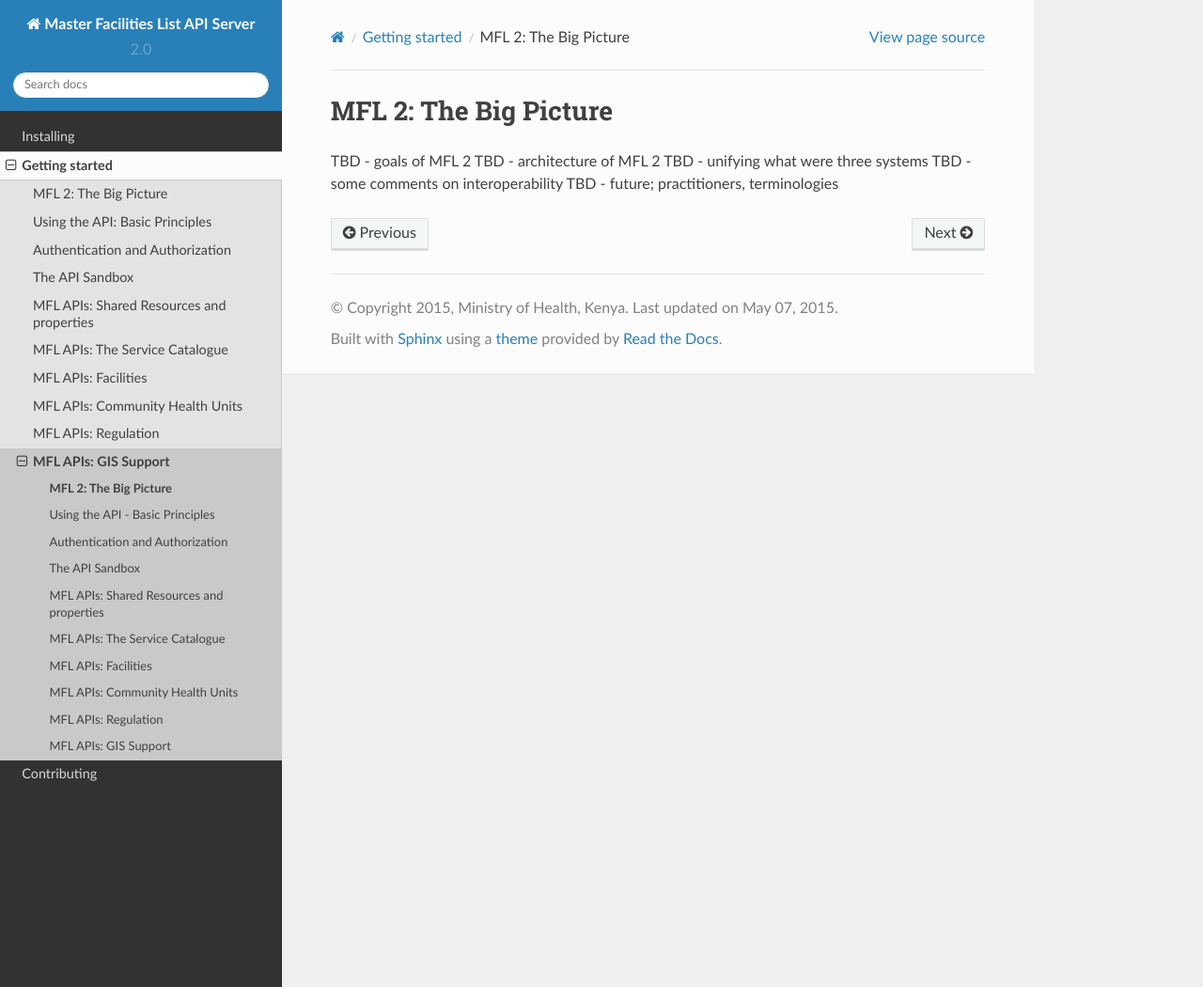
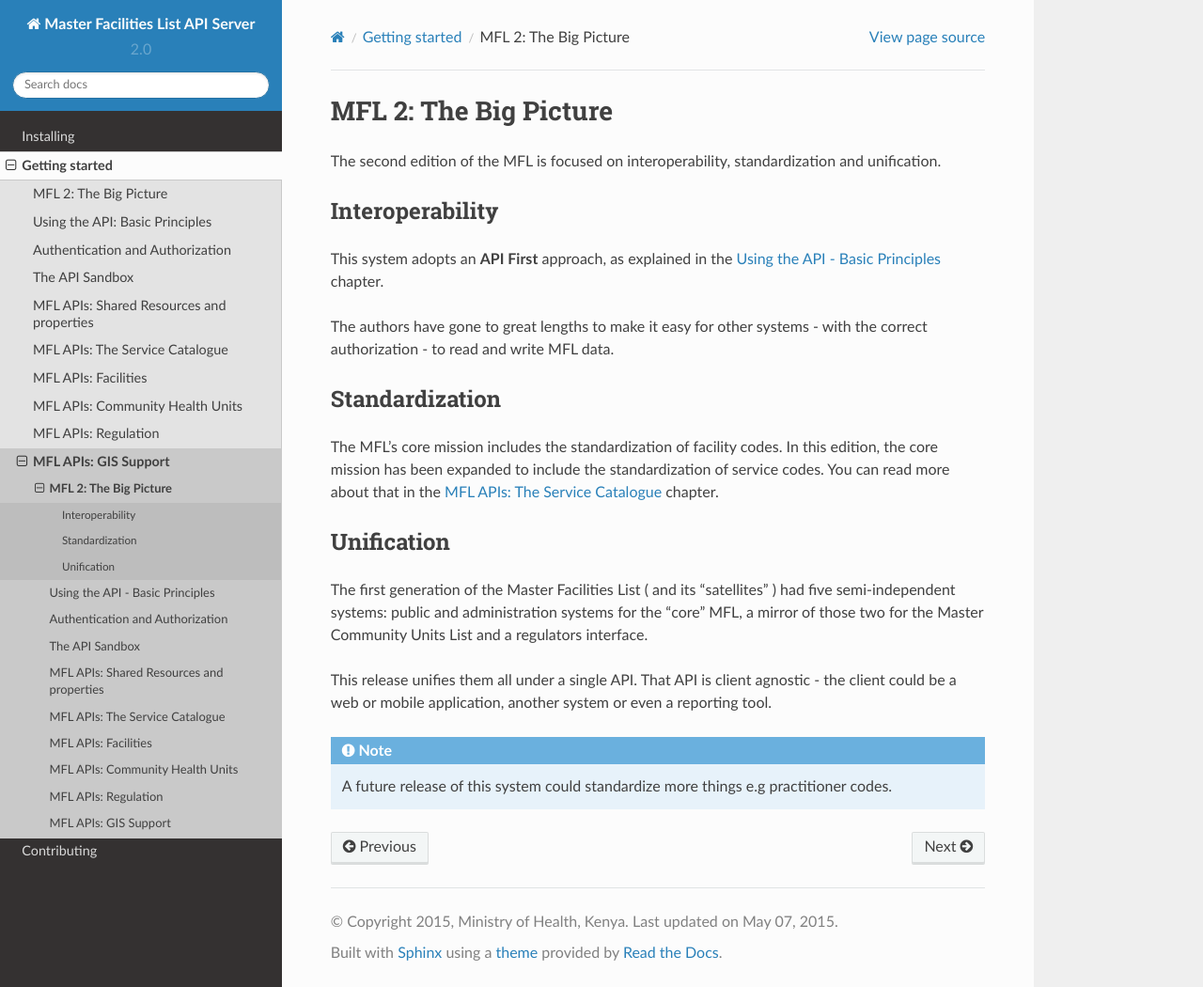
Before and after one commit to MasterFacilityList/mfl_api, a Sphinx documentation site: the page built from docs/getting_started/the_big_picture.rst, in a window 1280 px wide and 1050 px high. Shown: the whole window at 94% size. Built offline with Sphinx 7.4.7 and the Read the Docs theme 2.0.0, drawn with Linux system fonts in a browser that asks for light colours.

Commit message:
Written out the "big picture" chapter

```diff
--- a/docs/conf.py
+++ b/docs/conf.py
@@ -44,7 +44,7 @@ copyright = u'2015, Ministry of Health, Kenya'
 # The short X.Y version.
 version = '2.0'
 # The full version, including alpha/beta/rc tags.
-release = '2.0.0a1'
+release = '2.0.0'
 
 # The language for content autogenerated by Sphinx. Refer to documentation
 # for a list of supported languages.
@@ -191,7 +191,7 @@ latex_documents = [
 
 # For "manual" documents, if this is true, then toplevel headings are parts,
 # not chapters.
-latex_use_parts = True
+latex_use_parts = False
 
 # If true, show page references after internal links.
 latex_show_pagerefs = True
--- a/docs/getting_started/the_big_picture.rst
+++ b/docs/getting_started/the_big_picture.rst
@@ -1,10 +1,38 @@
 MFL 2: The Big Picture
 =========================
-TBD - goals of MFL 2
-TBD - architecture of MFL 2
-TBD - unifying what were three systems
-TBD - some comments on interoperability
-TBD - future; practitioners, terminologies
+
+The second edition of the MFL is focused on interoperability, standardization
+and unification.
+
+Interoperability
+------------------
+This system adopts an **API First** approach, as explained in the :doc:`api`
+chapter.
+
+The authors have gone to great lengths to make it easy for other systems
+- with the correct authorization - to read and write MFL data.
+
+Standardization
+-----------------
+The MFL's core mission includes the standardization of facility codes. In this
+edition, the core mission has been expanded to include the standardization of
+service codes. You can read more about that in the :doc:`services` chapter.
+
+Unification
+--------------
+The first generation of the Master Facilities List ( and its "satellites" )
+had five semi-independent systems: public and administration systems for the
+"core" MFL, a mirror of those two for the Master Community Units List and
+a regulators interface.
+
+This release unifies them all under a single API. That API is client agnostic
+- the client could be a web or mobile application, another system or even a
+reporting tool.
+
+.. note::
+
+    A future release of this system could standardize more things e.g
+    practitioner codes.
 
 .. toctree::
     :maxdepth: 2
```
